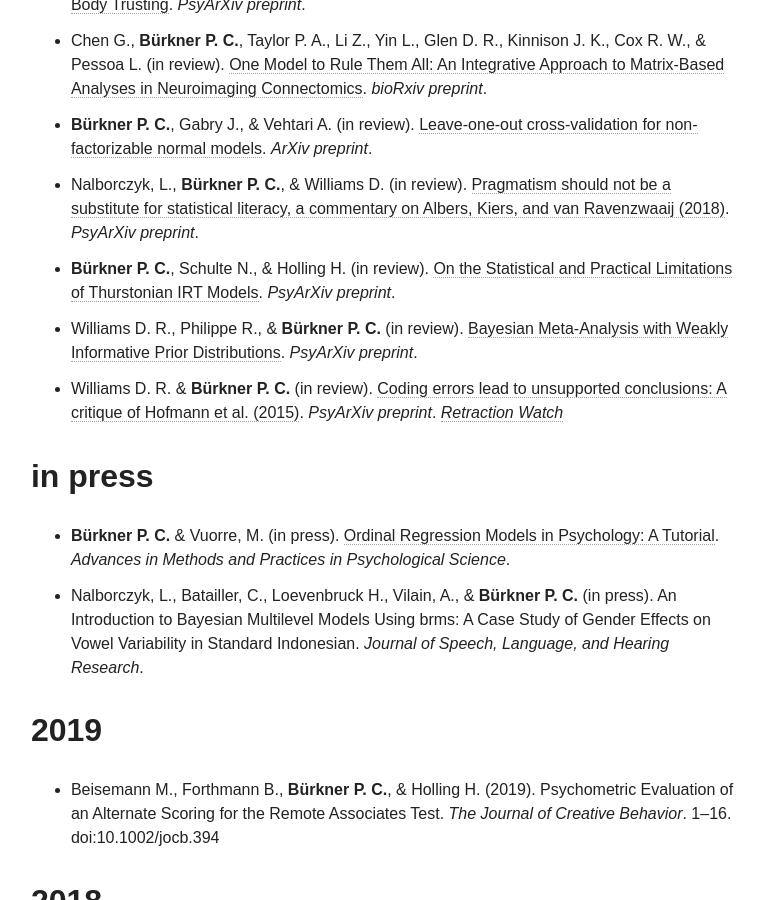
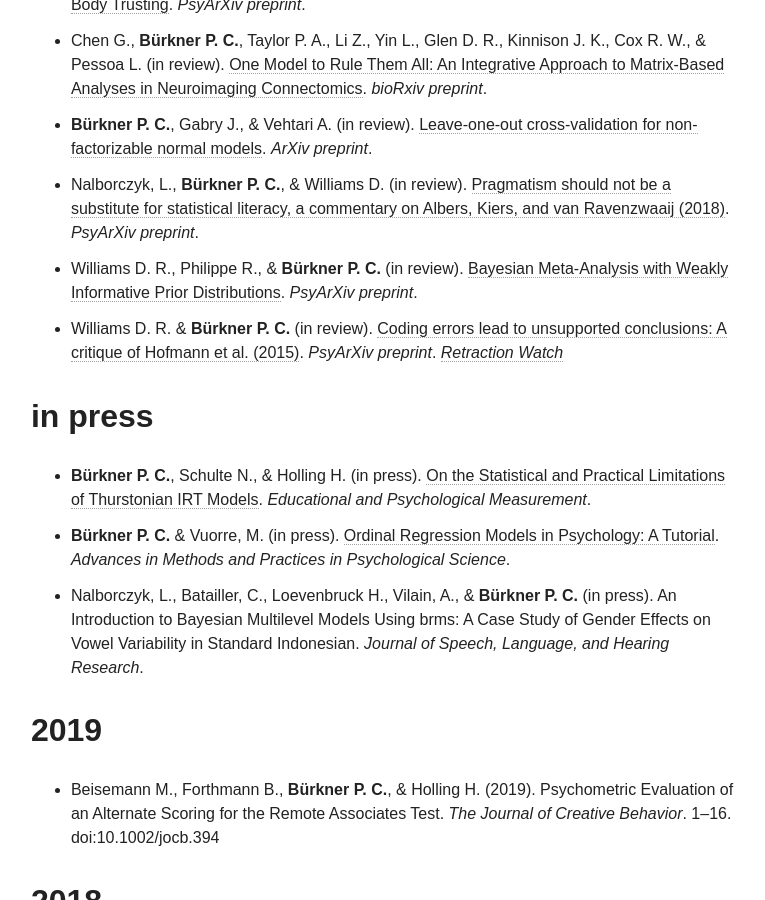
Before and after one commit to paul-buerkner/paul-buerkner.github.io, a Jekyll site: the page built from publications/index.md, in a window 1280 px wide and 900 px high, scrolled down 845 px. Shown: the whole window, without its empty margins (255-1020 px from the left). Built offline with Jekyll 4.4.1, drawn with Linux system fonts in a browser that asks for light colours; nearby versions of some CDN libraries.

Commit message:
move paper to 'in press'

```diff
--- a/publications/index.md
+++ b/publications/index.md
@@ -11,11 +11,11 @@ excerpt: "A list of my publications"
 * Chen G., **Bürkner P. C.**, Taylor P. A., Li Z., Yin L., Glen D. R., Kinnison J. K., Cox R. W., & Pessoa L. (in review). [One Model to Rule Them All: An Integrative Approach to Matrix-Based Analyses in Neuroimaging Connectomics](https://www.biorxiv.org/content/early/2018/11/01/459545). *bioRxiv preprint*.
 * **Bürkner P. C.**, Gabry J., & Vehtari A. (in review). [Leave-one-out cross-validation for non-factorizable normal models](http://arxiv.org/abs/1810.10559). *ArXiv preprint*.
 * Nalborczyk, L., **Bürkner P. C.**, & Williams D. (in review). [Pragmatism should not be a substitute for statistical literacy, a commentary on Albers, Kiers, and van Ravenzwaaij (2018)](https://psyarxiv.com/fmtkj/). *PsyArXiv preprint*.
-* **Bürkner P. C.**, Schulte N., & Holling H. (in review). [On the Statistical and Practical Limitations of Thurstonian IRT Models](https://psyarxiv.com/dbwn8). *PsyArXiv preprint*.
 * Williams D. R., Philippe R., & **Bürkner P. C.** (in review). [Bayesian Meta-Analysis with Weakly Informative Prior Distributions](https://psyarxiv.com/7tbrm/). *PsyArXiv preprint*.
 * Williams D. R. & **Bürkner P. C.** (in review). [Coding errors lead to unsupported conclusions: A critique of Hofmann et al. (2015)](https://osf.io/preprints/psyarxiv/2jpdb/). *PsyArXiv preprint*. [*Retraction Watch*](http://retractionwatch.com/2016/10/04/oh-well-love-hormone-doesnt-reduce-psychiatric-symptoms-says-researchers-in-request-to-retract/)
 
 ## in press
+* **Bürkner P. C.**, Schulte N., & Holling H. (in press). [On the Statistical and Practical Limitations of Thurstonian IRT Models](https://psyarxiv.com/dbwn8). *Educational and Psychological Measurement*.
 * **Bürkner P. C.** & Vuorre, M. (in press). [Ordinal Regression Models in Psychology: A Tutorial](https://psyarxiv.com/x8swp/). *Advances in Methods and Practices in Psychological Science*.
 * Nalborczyk, L., Batailler, C., Loevenbruck H., Vilain, A., & **Bürkner P. C.** (in press). An Introduction to Bayesian Multilevel Models Using brms: A Case Study of Gender Effects on Vowel Variability in Standard Indonesian. *Journal of Speech, Language, and Hearing Research*.
 
```
